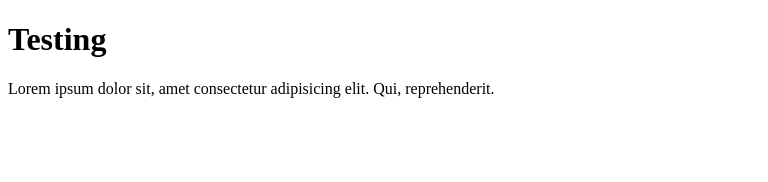
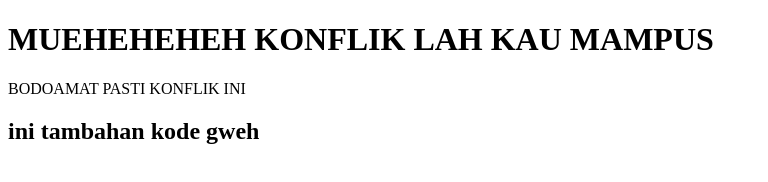
Before and after one commit to RachmasariAR/latihan-git, a plain HTML site: page index.html in a window 1280 px wide. Shown: the whole page, without its empty margins (0-768 px from the left). Drawn offline with Linux system fonts and the light colour scheme.

Commit message:
bug: Add conflict

```diff
--- a/index.html
+++ b/index.html
@@ -6,7 +6,8 @@
     <title>Hola</title>
 </head>
 <body>
-    <h1>Testing</h1>
-    <p>Lorem ipsum dolor sit, amet consectetur adipisicing elit. Qui, reprehenderit.</p>
+    <h1>MUEHEHEHEH KONFLIK LAH KAU MAMPUS</h1>
+    <p>BODOAMAT PASTI KONFLIK INI</p>
+    <h2>ini tambahan kode gweh</h2>
 </body>
 </html>
```
